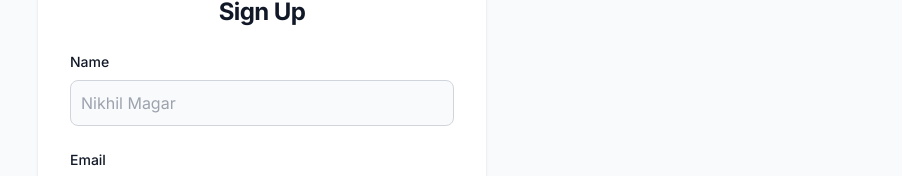
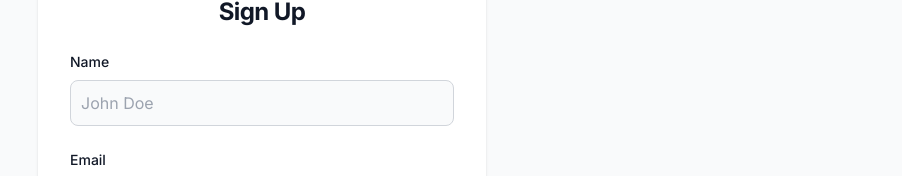
Before and after one commit to nick9325/auth-system, a Next.js app in the folder frontend/: page /register in a window 1280 px wide. Shown: the part 137-313 px from the top of the page, without its empty margins (378-1280 px from the left). Built offline with nearby package versions, Linux system fonts and the light colour scheme.

Commit message:
minor fixes

```diff
--- a/frontend/src/components/ReigisterUser.jsx
+++ b/frontend/src/components/ReigisterUser.jsx
@@ -50,6 +50,10 @@ export default function RegisterUser() {
             router.push('/login');
             toast.dismiss()
             toast.success('Signed Up successfully!')
+        }
+        else if(response.status === 400){
+            toast.dismiss()
+            toast.success('User already exists')
         }
         else {
             toast.dismiss()
@@ -115,7 +119,7 @@ export default function RegisterUser() {
 
                             <div>
                                 <label htmlFor="name" className="block mb-2 text-sm font-medium text-gray-900 dark:text-white">Name</label>
-                                <input type="name" name="name" id="name" className="bg-gray-50 border border-gray-300 text-gray-900 rounded-lg focus:ring-primary-600 focus:border-primary-600 block w-full p-2.5 dark:bg-gray-700 dark:border-gray-600 dark:placeholder-gray-400 dark:text-white dark:focus:ring-blue-500 dark:focus:border-blue-500" placeholder="Nikhil Magar" required="" value={name} onChange={(e) => setName(e.target.value)} />
+                                <input type="name" name="name" id="name" className="bg-gray-50 border border-gray-300 text-gray-900 rounded-lg focus:ring-primary-600 focus:border-primary-600 block w-full p-2.5 dark:bg-gray-700 dark:border-gray-600 dark:placeholder-gray-400 dark:text-white dark:focus:ring-blue-500 dark:focus:border-blue-500" placeholder="John Doe" required="" value={name} onChange={(e) => setName(e.target.value)} />
                             </div>
                             <div>
                                 <label htmlFor="email" className="block mb-2 text-sm font-medium text-gray-900 dark:text-white">Email</label>
```
